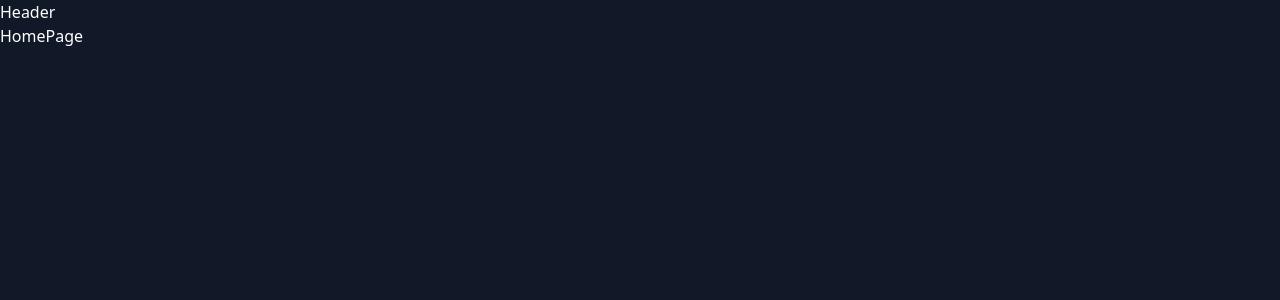
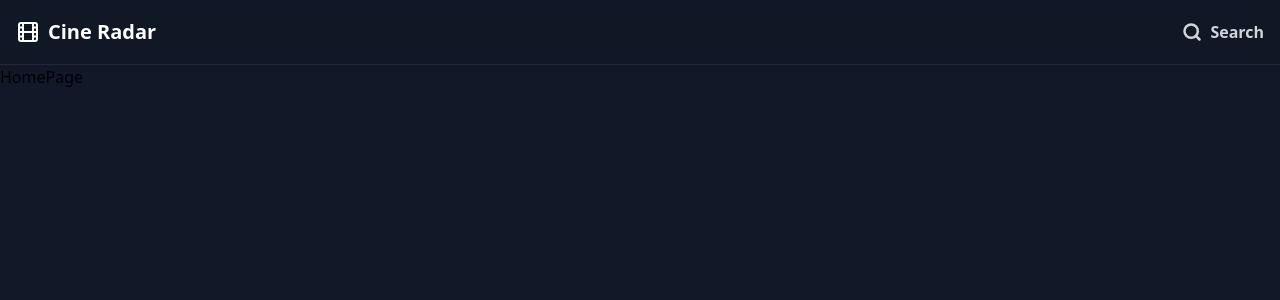
Before and after one commit to NitanJana/cine-radar, a React (Vite) app: page / in a window 1280 px wide. Shown: the top 300 px of the page. Built offline with nearby package versions, Linux system fonts and the light colour scheme.

Commit message:
feat: add header

```diff
--- a/package.json
+++ b/package.json
@@ -11,6 +11,7 @@
   },
   "dependencies": {
     "@tanstack/react-query": "^5.62.7",
+    "lucide-react": "^0.468.0",
     "react": "^18.3.1",
     "react-dom": "^18.3.1",
     "react-router": "^7.0.2"
--- a/src/App.tsx
+++ b/src/App.tsx
@@ -11,7 +11,7 @@ function App() {
 	return (
 		<QueryClientProvider client={queryClient}>
 			<BrowserRouter>
-				<div className='bg-gray-900 min-h-screen text-white'>
+				<div className='bg-gray-900 min-h-screen'>
 					<Header />
 					<Routes>
 						<Route path='/' element={<HomePage />} />
--- a/src/components/layout/Header.tsx
+++ b/src/components/layout/Header.tsx
@@ -1,5 +1,28 @@
+import { Link } from "react-router";
+import { Film, Search } from "lucide-react";
+import { siteConfig } from "../../config/site";
+
 const Header = () => {
-	return <div>Header</div>;
+	return (
+		<nav className='sticky top-0 z-50 w-full border-b border-gray-800 bg-gray-900/95 backdrop-blur supports-[backdrop-filter]:bg-gray-900/75'>
+			<div className='container mx-auto flex h-16 items-center px-4'>
+				<Link
+					to='/'
+					className='flex items-center gap-2 text-xl font-bold text-white'>
+					<Film className='h-6 w-6' />
+					{siteConfig.name}
+				</Link>
+				<div className='ml-auto'>
+					<Link
+						to='/search'
+						className='flex items-center gap-2 text-gray-300 hover:text-white'>
+						<Search strokeWidth={3} className='h-5 w-5' />
+						<span className='hidden md:inline font-semibold'>Search</span>
+					</Link>
+				</div>
+			</div>
+		</nav>
+	);
 };
 
 export default Header;
--- /dev/null
+++ b/src/config/site.ts
@@ -0,0 +1,7 @@
+export const siteConfig = {
+	name: "Cine Radar",
+	description: "Discover and explore the world of cinema",
+	tmdbApiKey: "4358d821046af351fdd5d8dd5920ff9a",
+	tmdbBaseUrl: "https://api.themoviedb.org/3",
+	imageBaseUrl: "https://image.tmdb.org/t/p",
+};
```
Also changed, not shown: 1 other file (tests, documents, lock files or other folders).
